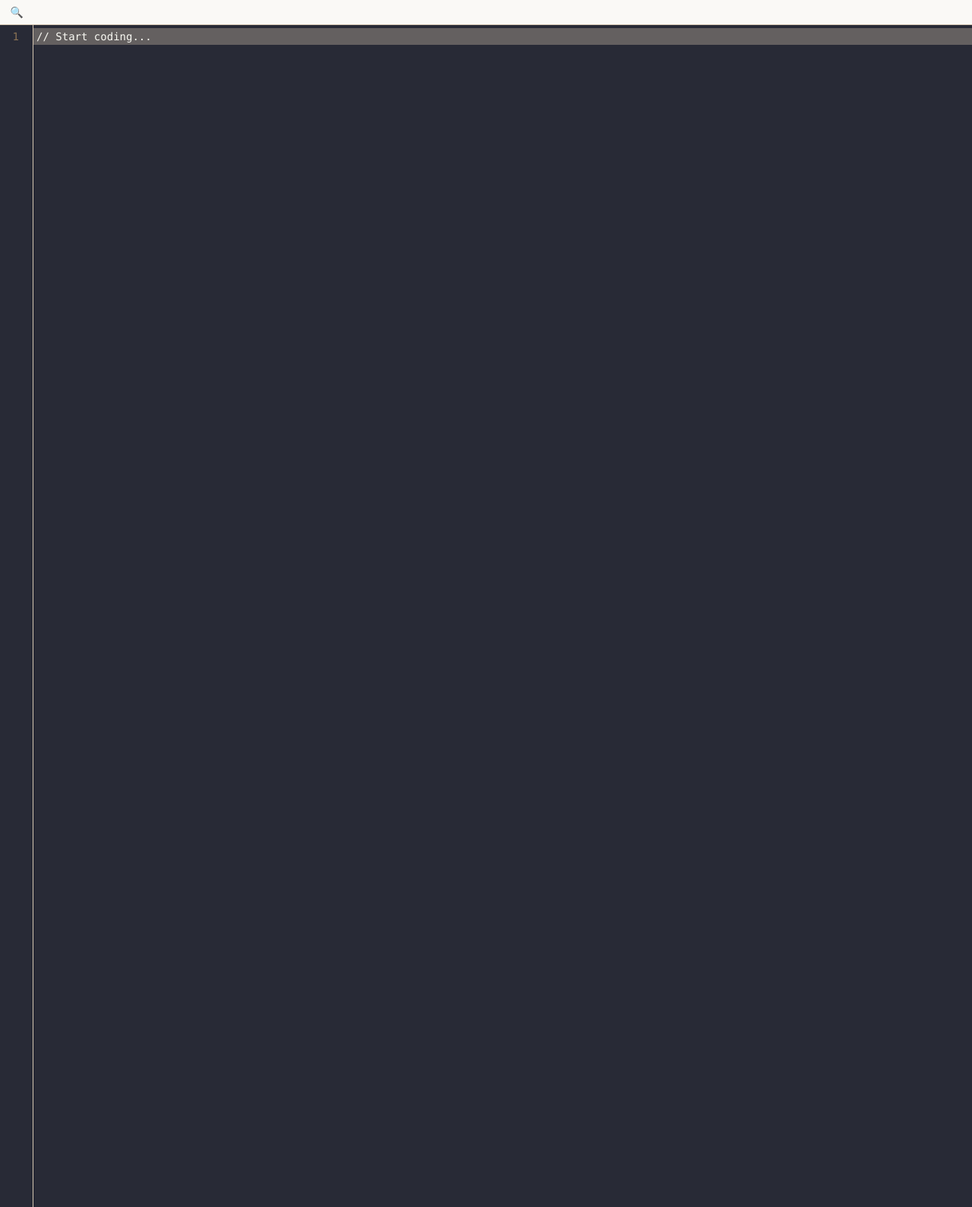
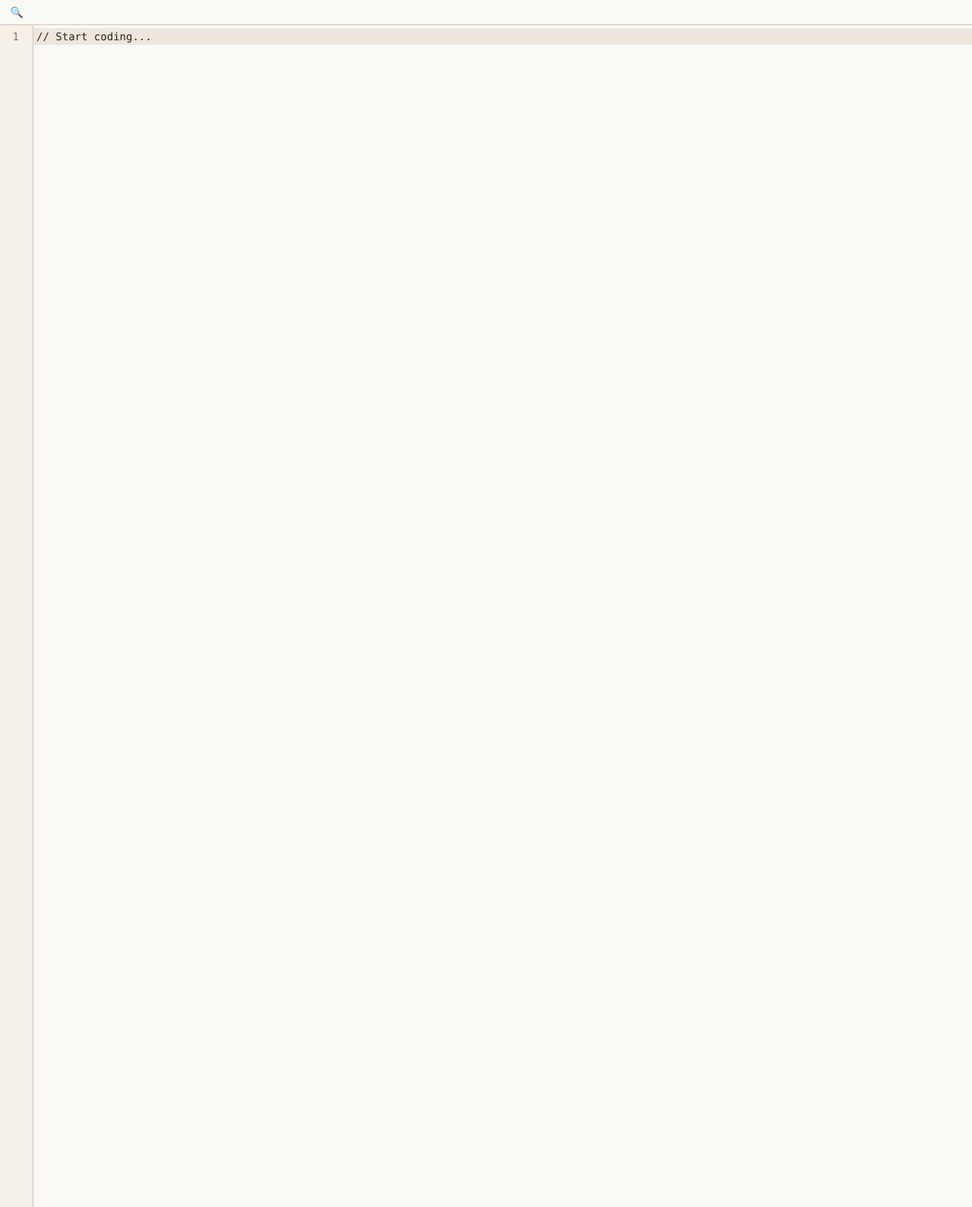
Before and after one commit to ctz168/phoneide, a Flask app: page / in a window 1280 px wide. Shown: the part 44-1633 px from the top of the page at 76% size. Run offline with Flask 3, Linux system fonts and the light colour scheme; data that the repository does not hold is empty; some libraries are stand-ins or nearby versions.

Commit message:
fix: editor Claude theme overrides, AI panel buttons layout, search bugs
- Fix editor background: use higher specificity selectors (.cm-s-dracula.CodeMirror)
  to override dracula theme in Claude mode, add scroll/foldgutter overrides
- Fix AI panel header buttons: change from vertical to horizontal layout (flex)
- Fix text search: simplify editor search button to directly trigger CM find dialog,
  add Ctrl+F keyboard shortcut
- Fix global search: showToast ReferenceError in strict mode IIFE (add local ref),
  move fnmatch import to top of file, fix empty file_pattern default

```diff
--- a/server.py
+++ b/server.py
@@ -940,7 +940,7 @@ def search_files():
     data = request.json
     query = data.get('query', '')
     pattern = data.get('pattern', '')
-    file_pattern = data.get('file_pattern', '*')
+    file_pattern = data.get('file_pattern') or '*'
     case_sensitive = data.get('case_sensitive', False)
     use_regex = data.get('use_regex', False)
     max_results = data.get('max_results', 500)
@@ -972,7 +972,7 @@ def search_files():
                 if len(results) >= max_results:
                     break
                 # Filter by file pattern
-                if file_pattern != '*' and not fnmatch.fnmatch(fname, file_pattern):
+                if file_pattern != '*' and not _fnmatch.fnmatch(fname, file_pattern):
                     continue
                 fpath = os.path.join(root, fname)
                 try:
@@ -996,8 +996,6 @@ def search_files():
 
     return jsonify({'results': results, 'total': len(results)})
 
-import fnmatch
-
 @app.route('/api/search/replace', methods=['POST'])
 @handle_error
 def replace_in_files():
@@ -1046,7 +1044,7 @@ def replace_in_files():
 import urllib.request
 import urllib.error
 import collections
-import zipfile
+import fnmatch as _fnmatch
 import tempfile
 
 # ==================== Agent Engine ====================
--- a/static/css/style.css
+++ b/static/css/style.css
@@ -190,6 +190,11 @@ html, body {
     border-bottom: 1px solid var(--border);
     flex-shrink: 0;
 }
+#sidebar-right-header > div {
+    display: flex;
+    gap: 4px;
+    align-items: center;
+}
 
 #sidebar-left-header h3,
 #sidebar-right-header h3 {
@@ -1290,43 +1295,70 @@ button, .file-item, .search-result-item, .git-change-item {
     --border-light: #C4B5A0;
 }
 
+[data-theme="claude"] .cm-s-dracula.CodeMirror,
 [data-theme="claude"] .CodeMirror {
     background: #FAF9F6 !important;
     color: #2D2319 !important;
 }
+[data-theme="claude"] .cm-s-dracula .CodeMirror-gutters,
 [data-theme="claude"] .CodeMirror-gutters {
     background: #F5F0E8 !important;
-    border-right-color: #D4C5B0 !important;
-}
+    border-right: 1px solid #D4C5B0 !important;
+}
+[data-theme="claude"] .cm-s-dracula .CodeMirror-linenumber,
 [data-theme="claude"] .CodeMirror-linenumber {
     color: #8B7355 !important;
 }
+[data-theme="claude"] .cm-s-dracula .CodeMirror-activeline-background,
 [data-theme="claude"] .CodeMirror-activeline-background {
     background: rgba(212, 197, 176, 0.35) !important;
 }
+[data-theme="claude"] .cm-s-dracula .CodeMirror-cursor,
 [data-theme="claude"] .CodeMirror-cursor {
     border-left-color: #C4621A !important;
 }
+[data-theme="claude"] .cm-s-dracula div.CodeMirror-selected,
 [data-theme="claude"] .CodeMirror-selected {
     background: rgba(196, 98, 26, 0.15) !important;
 }
+[data-theme="claude"] .cm-s-dracula .CodeMirror-matchingbracket,
 [data-theme="claude"] .CodeMirror-matchingbracket {
     color: #2D7D46 !important;
     background: rgba(45, 125, 70, 0.15) !important;
     border-bottom-color: #2D7D46 !important;
 }
+[data-theme="claude"] .cm-s-dracula .CodeMirror-dialog,
 [data-theme="claude"] .CodeMirror-dialog {
     background: #FFFFFF !important;
     color: #2D2319 !important;
     border-bottom-color: #D4C5B0 !important;
 }
+[data-theme="claude"] .cm-s-dracula .CodeMirror-dialog input,
 [data-theme="claude"] .CodeMirror-dialog input {
     background: #FAF9F6 !important;
     color: #2D2319 !important;
     border-color: #D4C5B0 !important;
 }
+[data-theme="claude"] .cm-s-dracula .CodeMirror-scroll,
+[data-theme="claude"] .CodeMirror-scroll {
+    background: #FAF9F6 !important;
+}
+[data-theme="claude"] .cm-s-dracula .CodeMirror-foldgutter,
+[data-theme="claude"] .CodeMirror-foldgutter {
+    background: #F5F0E8 !important;
+}
+[data-theme="claude"] .cm-s-dracula .CodeMirror-foldgutter-open,
+[data-theme="claude"] .CodeMirror-foldgutter-open,
+[data-theme="claude"] .cm-s-dracula .CodeMirror-foldgutter-folded,
+[data-theme="claude"] .CodeMirror-foldgutter-folded {
+    color: #8B7355 !important;
+}
 /* Claude theme syntax highlighting */
-[data-theme="claude"] .cm-s-dracula .cm-keyword { color: #7C3AED; font-weight: bold; }
+[data-theme="claude"] .cm-s-dracula.CodeMirror,
+[data-theme="claude"] .CodeMirror {
+    background: #FAF9F6 !important;
+}
+[data-theme="claude"] .cm-s-dracula .cm-keyword { color: #7C3AED !important; font-weight: bold; }
 [data-theme="claude"] .cm-s-dracula .cm-atom { color: #C0392B; }
 [data-theme="claude"] .cm-s-dracula .cm-number { color: #B8860B; }
 [data-theme="claude"] .cm-s-dracula .cm-def { color: #2563EB; }
--- a/static/js/app.js
+++ b/static/js/app.js
@@ -413,31 +413,40 @@ const AppManager = (() => {
         if (searchBtn) {
             searchBtn.addEventListener('click', () => {
                 if (window.EditorManager) {
-                    const q = searchInput.value;
-                    if (q) {
-                        EditorManager.search(q);
-                    } else {
-                        searchInput.style.display = searchInput.style.display === 'none' ? '' : 'none';
-                        if (searchInput.style.display !== 'none') {
-                            searchInput.focus();
-                        }
-                    }
+                    // Directly open CodeMirror's built-in find dialog
+                    EditorManager.search();
                 }
             });
         }
 
-        // Keyboard shortcuts in search
+        // Keyboard shortcut in search input - trigger CodeMirror find
         if (searchInput) {
             searchInput.addEventListener('keydown', (e) => {
                 if (e.key === 'Enter') {
-                    if (window.EditorManager) EditorManager.search(searchInput.value);
+                    e.preventDefault();
+                    const q = searchInput.value.trim();
+                    if (q && window.EditorManager) {
+                        EditorManager.search(q);
+                    }
                 }
                 if (e.key === 'Escape') {
                     searchInput.style.display = 'none';
                     searchInput.value = '';
+                    replaceInput.style.display = 'none';
+                    replaceInput.value = '';
                 }
             });
         }
+
+        // Ctrl+F shortcut - focus custom search input or open CM dialog
+        document.addEventListener('keydown', (e) => {
+            if ((e.ctrlKey || e.metaKey) && e.key === 'f') {
+                e.preventDefault();
+                if (window.EditorManager) {
+                    EditorManager.search();
+                }
+            }
+        });
     }
 
     // ── Toolbar Buttons ──
--- a/static/js/search.js
+++ b/static/js/search.js
@@ -10,6 +10,9 @@ const SearchManager = (() => {
     let lastQuery = '';
     let lastOptions = {};
     let isSearching = false;
+
+    // Local reference to global toast (must use window. in strict mode)
+    const showToast = window.showToast || function(msg) { console.warn('[Search]', msg); };
 
     // ── Helpers ────────────────────────────────────────────────────
 
```
